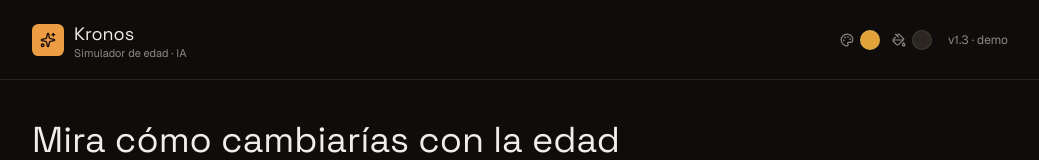
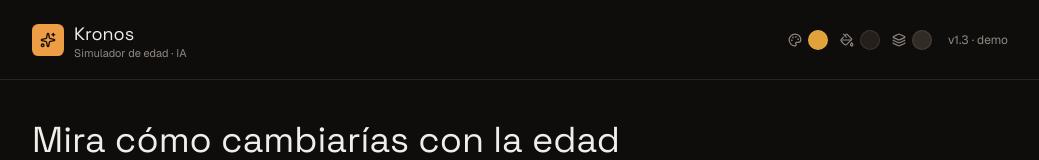
Before and after one commit to carlosantonioserrano/age-transformation, a Next.js app: page / in a window 1280 px wide. Shown: the top 160 px of the page, without its empty margins (120-1159 px from the left). Built offline with nearby package versions, Linux system fonts and the light colour scheme; no server answers.

Commit message:
colores fondo, botones, tema

```diff
--- a/components/theme-switcher.tsx
+++ b/components/theme-switcher.tsx
@@ -1,12 +1,15 @@
 "use client"
 
 import { useEffect, useRef, useState } from "react"
-import { Palette, PaintBucket } from "lucide-react"
+import { Palette, PaintBucket, Layers } from "lucide-react"
 
 const ACCENT_STORAGE_KEY = "agelab-theme-accent"
-const BACKGROUND_STORAGE_KEY = "agelab-theme-background"
+const MAIN_BG_STORAGE_KEY = "agelab-theme-main-bg"
+const CARD_BG_STORAGE_KEY = "agelab-theme-card-bg"
+
 const DEFAULT_ACCENT_COLOR = "#e0a239" // aproximación del ámbar por defecto de la app
-const DEFAULT_BACKGROUND_COLOR = "#2b2620" // aproximación del fondo oscuro por defecto
+const DEFAULT_MAIN_BG_COLOR = "#241f1a" // aproximación del fondo general (main) por defecto
+const DEFAULT_CARD_BG_COLOR = "#332c24" // aproximación del fondo de tarjetas/divs por defecto
 
 /** Convierte un color hex (#rrggbb) a su matiz (hue) en grados, 0-360. */
 function hexToHue(hex: string): number {
@@ -31,8 +34,8 @@ function hexToHue(hex: string): number {
 /**
  * A partir del matiz elegido para BOTONES/ACENTOS, calcula y aplica las
  * variables de color de primary/accent (botones, enlaces, anillos de foco,
- * gráficos, sidebar). El brillo/contraste de cada variable queda fijo (ya
- * calibrado para verse bien), solo cambia el tono.
+ * gráficos). El brillo/contraste de cada variable queda fijo (ya calibrado
+ * para verse bien), solo cambia el tono.
  */
 function applyAccentHue(hue: number) {
   const root = document.documentElement.style
@@ -51,18 +54,34 @@ function applyAccentHue(hue: number) {
 }
 
 /**
- * A partir del matiz elegido para el FONDO, calcula y aplica las superficies
- * oscuras de la app (fondo general, tarjetas, popovers, sidebar) y sus
- * textos. La luminosidad se mantiene baja (para seguir siendo un tema
- * oscuro) y el texto se mantiene casi blanco con muy poco tinte, así el
- * contraste de lectura nunca se ve comprometido sin importar el color.
+ * A partir del matiz elegido para el FONDO GENERAL, colorea únicamente la
+ * superficie más externa: el <main> / <body> de toda la página (y su texto).
+ * No toca tarjetas ni contenedores internos — eso lo maneja applyCardHue.
  */
-function applyBackgroundHue(hue: number) {
+function applyMainBackgroundHue(hue: number) {
   const root = document.documentElement.style
   const bg = `oklch(0.18 0.07 ${hue})`
 
   root.setProperty("--background", bg)
   root.setProperty("--foreground", `oklch(0.96 0.01 ${hue})`)
+  root.setProperty("--sidebar", `oklch(0.21 0.07 ${hue})`)
+  root.setProperty("--sidebar-foreground", `oklch(0.96 0.01 ${hue})`)
+
+  // Respaldo directo: además de la variable CSS (que ya alimenta bg-background
+  // en <html>/<body>/<main>), pintamos el body directamente por si algún
+  // navegador o build cachea la utilidad de forma distinta.
+  document.body.style.backgroundColor = bg
+}
+
+/**
+ * A partir del matiz elegido para TARJETAS/DIVS, colorea los contenedores
+ * internos: las cajas de cada sección (bg-card), popovers, fondos
+ * secundarios/muted y el acento de la barra lateral. No toca el fondo
+ * general de la página — eso lo maneja applyMainBackgroundHue.
+ */
+function applyCardBackgroundHue(hue: number) {
+  const root = document.documentElement.style
+
   root.setProperty("--card", `oklch(0.23 0.08 ${hue})`)
   root.setProperty("--card-foreground", `oklch(0.96 0.01 ${hue})`)
   root.setProperty("--popover", `oklch(0.23 0.08 ${hue})`)
@@ -71,93 +90,119 @@ function applyBackgroundHue(hue: number) {
   root.setProperty("--secondary-foreground", `oklch(0.96 0.01 ${hue})`)
   root.setProperty("--muted", `oklch(0.25 0.07 ${hue})`)
   root.setProperty("--muted-foreground", `oklch(0.68 0.05 ${hue})`)
-  root.setProperty("--sidebar", `oklch(0.21 0.07 ${hue})`)
-  root.setProperty("--sidebar-foreground", `oklch(0.96 0.01 ${hue})`)
   root.setProperty("--sidebar-accent", `oklch(0.28 0.08 ${hue})`)
   root.setProperty("--sidebar-accent-foreground", `oklch(0.96 0.01 ${hue})`)
+}
 
-  // Respaldo directo: además de la variable CSS (que ya alimenta las clases
-  // bg-background de <html>/<body>/<main>), pintamos el body directamente
-  // por si algún navegador o build cachea la utilidad de forma distinta.
-  document.body.style.backgroundColor = bg
+type Swatch = {
+  key: string
+  label: string
+  icon: typeof Palette
+  color: string
+  setColor: (hex: string) => void
+  apply: (hue: number) => void
+  storageKey: string
 }
 
 export function ThemeSwitcher() {
   const [accentColor, setAccentColor] = useState(DEFAULT_ACCENT_COLOR)
-  const [backgroundColor, setBackgroundColor] = useState(DEFAULT_BACKGROUND_COLOR)
+  const [mainBgColor, setMainBgColor] = useState(DEFAULT_MAIN_BG_COLOR)
+  const [cardBgColor, setCardBgColor] = useState(DEFAULT_CARD_BG_COLOR)
+
   const accentInputRef = useRef<HTMLInputElement>(null)
-  const backgroundInputRef = useRef<HTMLInputElement>(null)
+  const mainBgInputRef = useRef<HTMLInputElement>(null)
+  const cardBgInputRef = useRef<HTMLInputElement>(null)
 
-  // Al montar, recupera los colores guardados del navegador y los aplica
-  // (si no hay nada guardado, se queda con el tema por defecto de la app).
+  // Al montar, recupera los 3 colores guardados del navegador y los aplica
+  // (si no hay nada guardado para alguno, se queda con el valor por defecto).
   useEffect(() => {
     const savedAccent = window.localStorage.getItem(ACCENT_STORAGE_KEY)
     if (savedAccent) {
       setAccentColor(savedAccent)
       applyAccentHue(hexToHue(savedAccent))
     }
-    const savedBackground = window.localStorage.getItem(BACKGROUND_STORAGE_KEY)
-    if (savedBackground) {
-      setBackgroundColor(savedBackground)
-      applyBackgroundHue(hexToHue(savedBackground))
+    const savedMainBg = window.localStorage.getItem(MAIN_BG_STORAGE_KEY)
+    if (savedMainBg) {
+      setMainBgColor(savedMainBg)
+      applyMainBackgroundHue(hexToHue(savedMainBg))
+    }
+    const savedCardBg = window.localStorage.getItem(CARD_BG_STORAGE_KEY)
+    if (savedCardBg) {
+      setCardBgColor(savedCardBg)
+      applyCardBackgroundHue(hexToHue(savedCardBg))
     }
   }, [])
 
-  const handleAccentChange = (event: React.ChangeEvent<HTMLInputElement>) => {
+  const swatches: Swatch[] = [
+    {
+      key: "accent",
+      label: "Color de botones y acentos",
+      icon: Palette,
+      color: accentColor,
+      setColor: setAccentColor,
+      apply: applyAccentHue,
+      storageKey: ACCENT_STORAGE_KEY,
+    },
+    {
+      key: "main-bg",
+      label: "Color de fondo general",
+      icon: PaintBucket,
+      color: mainBgColor,
+      setColor: setMainBgColor,
+      apply: applyMainBackgroundHue,
+      storageKey: MAIN_BG_STORAGE_KEY,
+    },
+    {
+      key: "card-bg",
+      label: "Color de fondo de las tarjetas",
+      icon: Layers,
+      color: cardBgColor,
+      setColor: setCardBgColor,
+      apply: applyCardBackgroundHue,
+      storageKey: CARD_BG_STORAGE_KEY,
+    },
+  ]
+
+  const refs = {
+    accent: accentInputRef,
+    "main-bg": mainBgInputRef,
+    "card-bg": cardBgInputRef,
+  } as const
+
+  const handleChange = (swatch: Swatch) => (event: React.ChangeEvent<HTMLInputElement>) => {
     const hex = event.target.value
-    setAccentColor(hex)
-    applyAccentHue(hexToHue(hex))
-    window.localStorage.setItem(ACCENT_STORAGE_KEY, hex)
-  }
-
-  const handleBackgroundChange = (event: React.ChangeEvent<HTMLInputElement>) => {
-    const hex = event.target.value
-    setBackgroundColor(hex)
-    applyBackgroundHue(hexToHue(hex))
-    window.localStorage.setItem(BACKGROUND_STORAGE_KEY, hex)
+    swatch.setColor(hex)
+    swatch.apply(hexToHue(hex))
+    window.localStorage.setItem(swatch.storageKey, hex)
   }
 
   return (
     <div className="flex items-center gap-3">
-      <div className="flex items-center gap-1.5">
-        <Palette className="size-3.5 text-muted-foreground" aria-hidden="true" />
+      {swatches.map((swatch) => {
+        const Icon = swatch.icon
+        const ref = refs[swatch.key as keyof typeof refs]
+        return (
+          <div key={swatch.key} className="flex items-center gap-1.5">
+            <Icon className="size-3.5 text-muted-foreground" aria-hidden="true" />
             <button
               type="button"
-          onClick={() => accentInputRef.current?.click()}
-          aria-label="Elegir color de botones y acentos"
-          title="Color de botones y acentos"
+              onClick={() => ref.current?.click()}
+              aria-label={swatch.label}
+              title={swatch.label}
               className="size-5 rounded-full border border-border transition-transform hover:scale-110"
-          style={{ backgroundColor: accentColor }}
+              style={{ backgroundColor: swatch.color }}
             />
             <input
-          ref={accentInputRef}
+              ref={ref}
               type="color"
-          value={accentColor}
-          onChange={handleAccentChange}
-          aria-label="Selector de color de botones y acentos"
+              value={swatch.color}
+              onChange={handleChange(swatch)}
+              aria-label={`Selector: ${swatch.label}`}
               className="sr-only"
             />
           </div>
-
-      <div className="flex items-center gap-1.5">
-        <PaintBucket className="size-3.5 text-muted-foreground" aria-hidden="true" />
-        <button
-          type="button"
-          onClick={() => backgroundInputRef.current?.click()}
-          aria-label="Elegir color de fondo"
-          title="Color de fondo"
-          className="size-5 rounded-full border border-border transition-transform hover:scale-110"
-          style={{ backgroundColor }}
-        />
-        <input
-          ref={backgroundInputRef}
-          type="color"
-          value={backgroundColor}
-          onChange={handleBackgroundChange}
-          aria-label="Selector de color de fondo"
-          className="sr-only"
-        />
-      </div>
+        )
+      })}
     </div>
   )
 }
```
Lines whose indentation alone changed are shown as unchanged.
